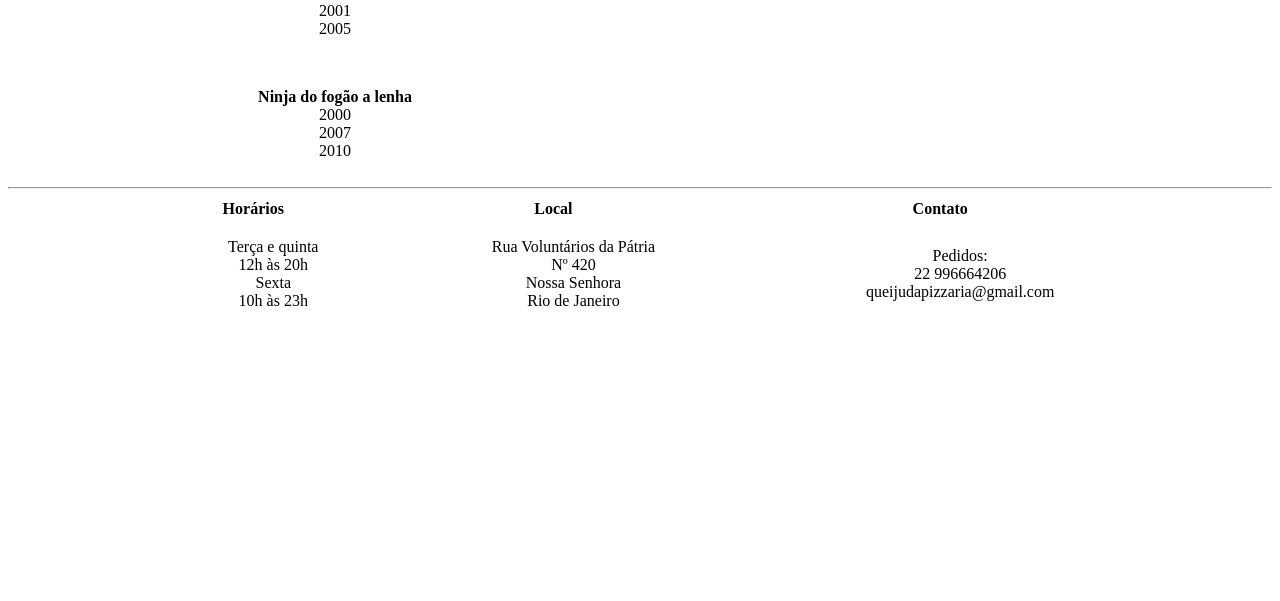
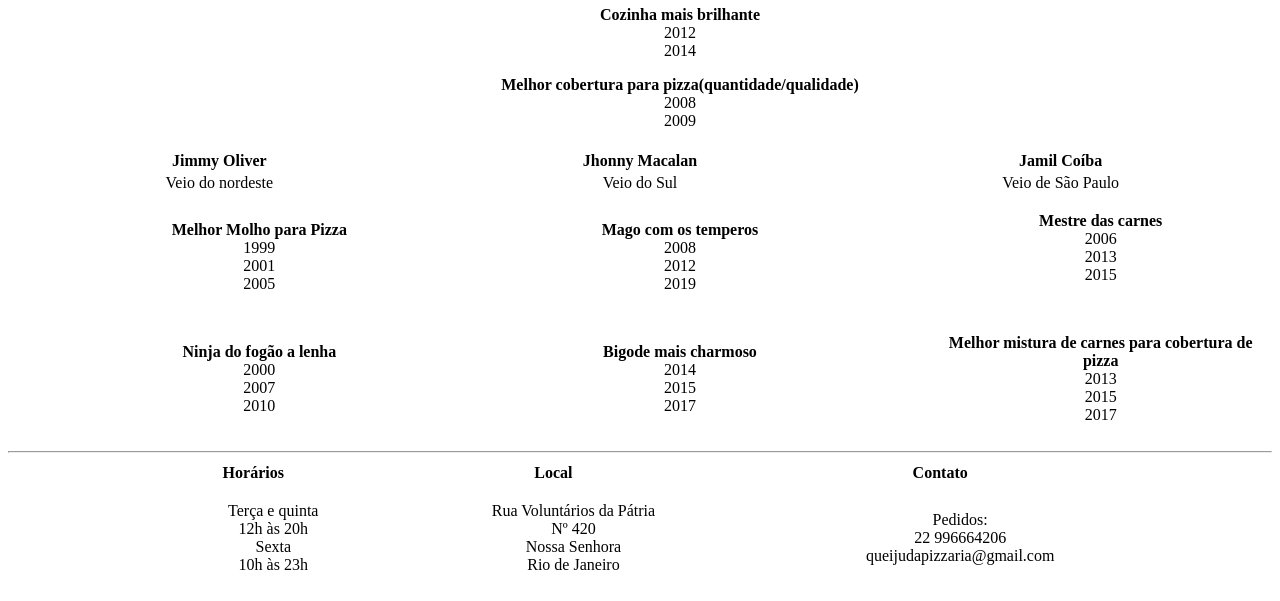
Before and after one commit to ElvisSRibeiro/sistemas-de-internet, a plain HTML site: page premios.html in a window 1280 px wide. Shown: the part 612-1213 px from the top of the page. Before the commit the page ends 949 px from the top, so only its background shows below. Drawn offline with Linux system fonts and the light colour scheme.

Commit message:
melhorias

```diff
--- a/premios.html
+++ b/premios.html
@@ -1,12 +1,14 @@
 <!DOCTYPE html>
-<html>
+<html lang="pt-br">
 <head>
     <title>Pizzaria Queijuda</title>
     <link rel="shortcut icon" href="images/favicon.png">
+    <meta charset="UTF-8">
 </head>
 <body>
 	<div>
-	<!-- daqui pra baixo governa sobre o icone e o menu de navegação-->
+
+        <div><!-- daqui pra baixo governa sobre o icone e o menu de navegação-->
             <table border="0" width="70%" align="center">
                 <tr>
                     <td>
@@ -26,8 +28,32 @@
                 </tr>
             </table>
         <hr>
+        </div>
 
     <!-- a partir daqui ficam os premios que os cozinheiros ganharam-->
+    <div align="center" border="0" width="80%">
+        <table align="center">
+            <tr align="center">
+                <th><h1><b>Premios concedios a nossa cozinha</b></h1></th>
+            </tr>
+            <tr align="center">
+                <td>
+                <ol>
+                    <ul style="list-style: none";><b>Cozinha mais brilhante</b>
+                        <li>2012</li>
+                        <li>2014</li>
+                    </ul>
+                </ol>
+                <ol>
+                    <ul style="list-style: none";><b>Melhor cobertura para pizza(quantidade/qualidade)</b>
+                        <li>2008</li>
+                        <li>2009</li>
+                    </ul>
+                </ol>
+                </td>
+            </tr>
+        </table>
+    </div>
     <div align="center" border="0" width="80%">
         <table>
             <tr align="center">
@@ -41,7 +67,6 @@
                 <td width="25%">Veio de São Paulo</td>
 			</tr>
 			<tr align="center">
-
                 <td width="25%">
                     <ol>
                         <ul style="list-style: none";><b>Melhor Molho para Pizza</b>
@@ -56,6 +81,40 @@
                             <li>2000</li>
                             <li>2007</li>
                             <li>2010</li>
+                        </ul>
+                    </ol>
+                </td>
+                <td width="25%">
+                    <ol>
+                        <ul style="list-style: none";><b>Mago com os temperos</b>
+                            <li>2008</li>
+                            <li>2012</li>
+                            <li>2019</li>
+                        </ul>
+                    </ol>
+                    <br>
+                    <ol>
+                        <ul style="list-style: none";><b>Bigode mais charmoso</b>
+                            <li>2014</li>
+                            <li>2015</li>
+                            <li>2017</li>
+                        </ul>
+                    </ol>
+                </td>
+                <td width="25%">
+                    <ol>
+                        <ul style="list-style: none";><b>Mestre das carnes</b>
+                            <li>2006</li>
+                            <li>2013</li>
+                            <li>2015</li>
+                        </ul>
+                    </ol>
+                    <br>
+                    <ol>
+                        <ul style="list-style: none";><b>Melhor mistura de carnes para cobertura de pizza</b>
+                            <li>2013</li>
+                            <li>2015</li>
+                            <li>2017</li>
                         </ul>
                     </ol>
                 </td>
```
Also changed, not shown: cardapio.html (+2 -1 lines), contato.html (+2 -1 lines), historia.html (+3 -2 lines), index.html (+6 -5 lines), README.txt. Lines whose indentation alone changed are shown as unchanged.
